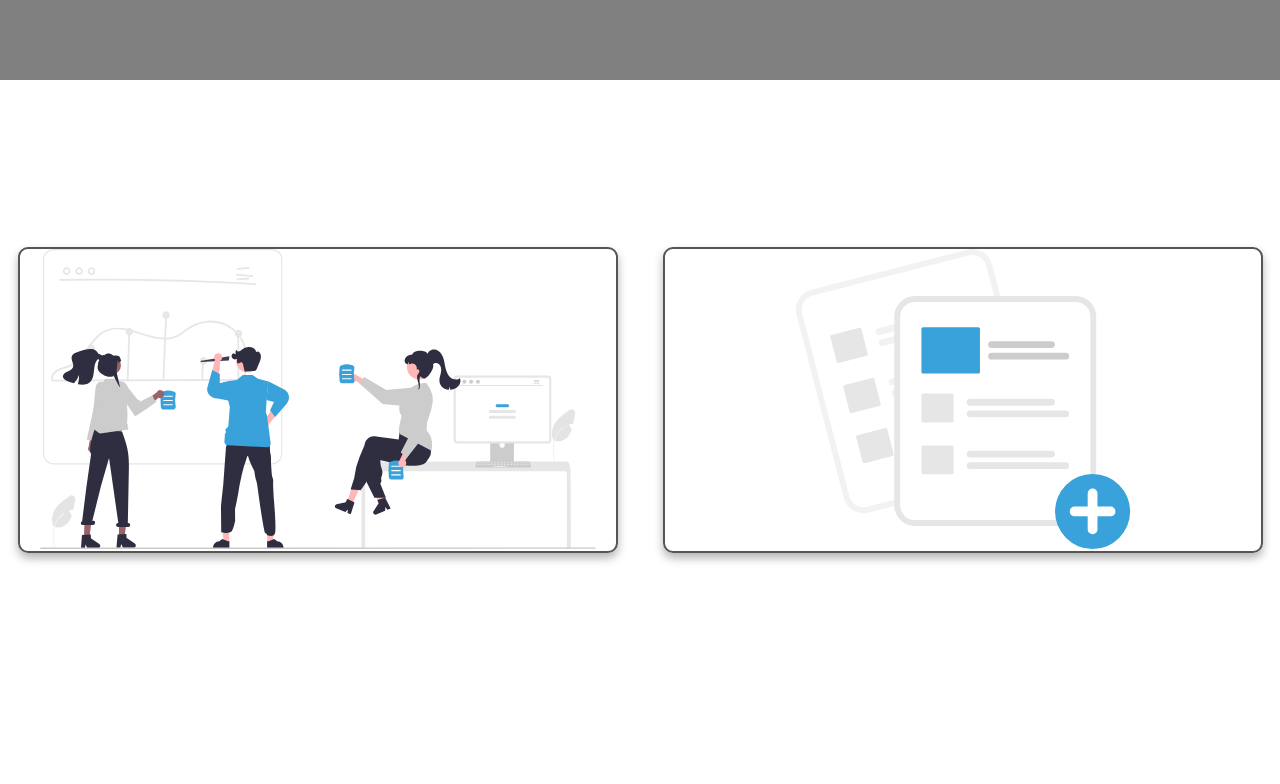
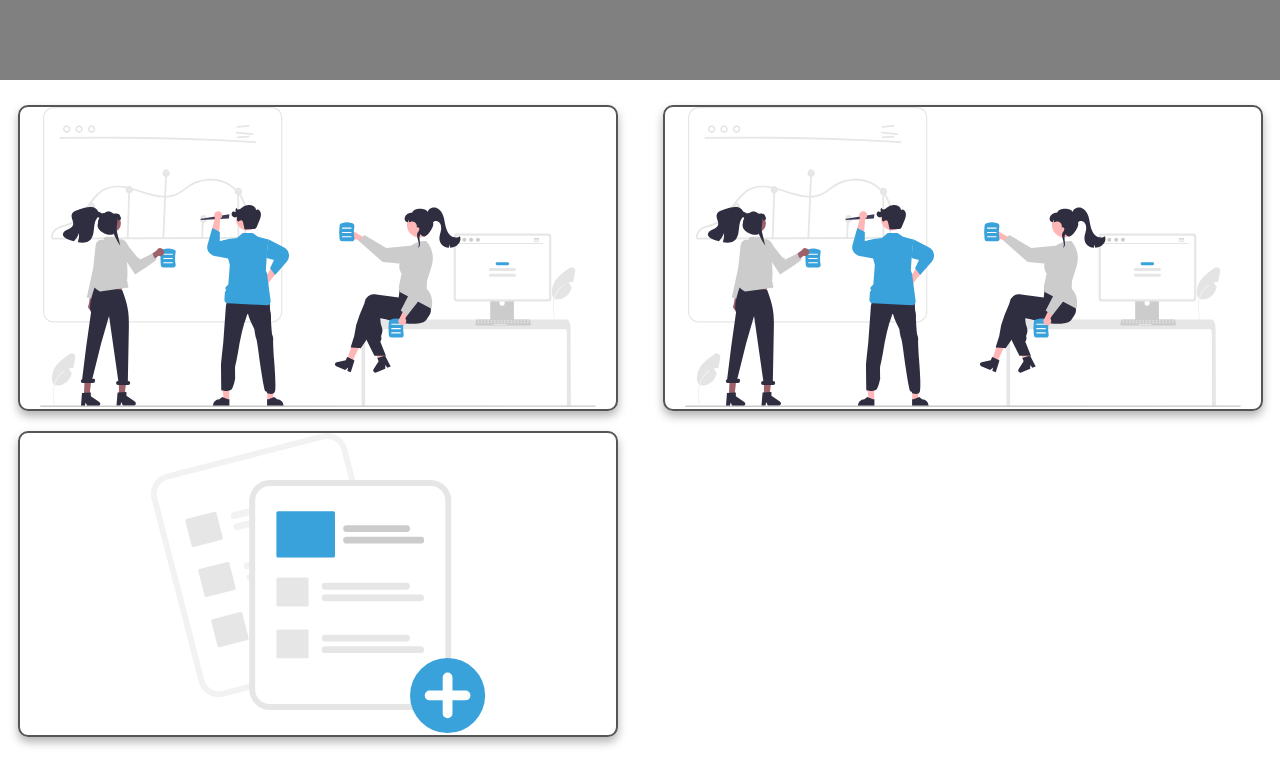
Before and after one commit to nemethdaniel0627/idopont-kezeles, a React (Create React App) app: page /admin in a window 1280 px wide. Shown: the top 784 px of the page. Built offline with nearby package versions, Linux system fonts and the light colour scheme.

Commit message:
Eroforrások létrehozása, szerkesztése Fixes #3

```diff
--- a/src/App.jsx
+++ b/src/App.jsx
@@ -6,12 +6,36 @@ import AdminSzolgaltatas from "./pages/AdminSzolgaltatas";
 import Nav from "./components/Nav"
 
 export default function App() {
+
+  const tempDatas = [
+    {
+      date: {
+        start: new Date("2022-06-01"),
+        end: new Date("2022-06-03")
+      },
+      title: "Tárgyaló 1",
+      regularity: "never"
+    },
+    {
+      date: {
+        start: new Date(),
+        end: new Date()
+      },
+      title: "Tárgyaló 2",
+      regularity: {
+        measre: "week",
+        repeatNumber: 2,
+        days: []
+      }
+    },
+  ]
+
   return (
     <>
       <Nav />
       <Routes>
         <Route path="/" element={<Home />} />
-        <Route path="/admin" element={<AdminSzolgaltatas />} />
+        <Route path="/admin" element={<AdminSzolgaltatas services={tempDatas} />} />
       </Routes>
     </>
   );
--- a/src/components/SzolgTitle.jsx
+++ b/src/components/SzolgTitle.jsx
@@ -4,7 +4,7 @@ import EditIcon from '@mui/icons-material/Edit';
 
 export default function SzolgTitle(props) {
     return (
-        <h3 className="szolg_title">
+        <h3 className="service_title">
             {props.title}
             {props.edit ?
                 <Button onClick={props.onClick} size="large" variant="contained" startIcon={<EditIcon />}>
--- a/src/components/Szolgaltatas.jsx
+++ b/src/components/Szolgaltatas.jsx
@@ -12,18 +12,18 @@ export default function Szolgaltatas(props) {
     }
 
     function editElement() {
-        const editSzolgContainer = document.querySelector(`#editSzolgaltatas_${props.id}`);
+        const editServiceContainer = document.querySelector(`#editService_${props.id}`);
 
-        if (editSzolgContainer) {
-            editSzolgContainer.show();
+        if (editServiceContainer) {
+            editServiceContainer.show();
         }
     }
 
     useEffect(() => {
         const root = document.querySelector(":root");
-        const szolg = document.querySelector("#szolg_1");
-        if (root && szolg) {
-            root.style.setProperty("--modalHeight", `${szolg.clientHeight}px`);
+        const service = document.querySelector("#service_add");
+        if (root && service) {
+            root.style.setProperty("--modalHeight", `${service.clientHeight}px`);
             root.style.setProperty("--editTitleInputWidth", `${props.title.length + 3}ch`);
         }
         // eslint-disable-next-line
@@ -31,11 +31,11 @@ export default function Szolgaltatas(props) {
 
     return (
         <>
-            <div id={props.id} onClick={props.addNew ? editElement : props.isAdmin ? () => { } : openCalendar} className="szolg">
+            <div id={props.id} onClick={props.addNew ? editElement : props.isAdmin ? () => { } : openCalendar} className="service">
                 <SzolgTitle title={props.isAdmin ? "" : props.title} edit={props.isAdmin} onClick={editElement} />
                 {
                     props.addNew ?
-                        <svg className="szolg_add" xmlns="http://www.w3.org/2000/svg" data-name="Layer 1" width="782.04441" height="505.29587" viewBox="0 0 782.04441 701.88002" xmlnsXlink="http://www.w3.org/1999/xlink">
+                        <svg className="service_add" xmlns="http://www.w3.org/2000/svg" data-name="Layer 1" width="782.04441" height="505.29587" viewBox="0 0 782.04441 701.88002" xmlnsXlink="http://www.w3.org/1999/xlink">
                             <path d="M609.48783,100.59015l-25.44631,6.56209L270.53735,187.9987,245.091,194.56079A48.17927,48.17927,0,0,0,210.508,253.17865L320.849,681.05606a48.17924,48.17924,0,0,0,58.61776,34.58317l.06572-.01695,364.26536-93.93675.06572-.01695a48.17923,48.17923,0,0,0,34.58309-58.6178l-110.341-427.87741A48.17928,48.17928,0,0,0,609.48783,100.59015Z" transform="translate(-208.9778 -99.05999)" fill="#f2f2f2" />
                             <path d="M612.94784,114.00532l-30.13945,7.77236L278.68955,200.20385l-30.139,7.77223a34.30949,34.30949,0,0,0-24.6275,41.74308l110.341,427.87741a34.30946,34.30946,0,0,0,41.7431,24.62736l.06572-.01695,364.26536-93.93674.06619-.01707a34.30935,34.30935,0,0,0,24.627-41.7429l-110.341-427.87741A34.30938,34.30938,0,0,0,612.94784,114.00532Z" transform="translate(-208.9778 -99.05999)" fill="#fff" />
                             <path d="M590.19,252.56327,405.917,300.08359a8.01411,8.01411,0,0,1-4.00241-15.52046l184.273-47.52033A8.01412,8.01412,0,0,1,590.19,252.56327Z" transform="translate(-208.9778 -99.05999)" fill="#f2f2f2" />
@@ -62,7 +62,7 @@ export default function Szolgaltatas(props) {
                             <path d="M635.85911,390.6071H506.51316a3.847,3.847,0,0,1-3.84277-3.84277V285.81706a3.847,3.847,0,0,1,3.84277-3.84277H635.85911a3.847,3.847,0,0,1,3.84277,3.84277V386.76433A3.847,3.847,0,0,1,635.85911,390.6071Z" transform="translate(-208.9778 -99.05999)" fill="var(--calendar-blue)" />
                         </svg>
                         :
-                        <svg className="szolg_img" xmlns="http://www.w3.org/2000/svg" data-name="Layer 1" width="936.13137" height="505.29587" viewBox="0 0 936.13137 505.29587" xmlnsXlink="http://www.w3.org/1999/xlink">
+                        <svg className="service_img" xmlns="http://www.w3.org/2000/svg" data-name="Layer 1" width="936.13137" height="505.29587" viewBox="0 0 936.13137 505.29587" xmlnsXlink="http://www.w3.org/1999/xlink">
                             <path d="M191.22942,619.35948l-2.92,14.65c-.22,1.12-.45,2.26-.7,3.39a14.28772,14.28772,0,0,0-7.34.41,68.511,68.511,0,0,1,5.04,8.43c-1.84,5.67-4.54,10.91-9.06,14.7a22.71964,22.71964,0,0,1-21.95,3.86l.13-.58c-4.86-9.43-2.22-21.32,3.82-30.03a58.3846,58.3846,0,0,1,10.85-11.47c4.07995-3.4,8.49-6.45,12.86-9.46A5.99007,5.99007,0,0,1,191.22942,619.35948Z" transform="translate(-131.93432 -197.35206)" fill="#e4e4e4" />
                             <path id="b311a411-101b-4365-a37b-2cdfec47a637-2482" data-name="a4b268fa-75d0-4ac1-9d87-14bdca948464-2189" d="M155.33929,700.04932c-1.229-8.953-2.493-18.02-1.631-27.069.766-8.036,3.217-15.885,8.209-22.321a37.13173,37.13173,0,0,1,9.527-8.633c.953-.6,1.829.909.881,1.507a35.29987,35.29987,0,0,0-13.963,16.847c-3.04,7.732-3.528,16.161-3,24.374.317,4.967.988,9.9,1.665,14.83a.9.9,0,0,1-.61,1.074.878.878,0,0,1-1.074-.61Z" transform="translate(-131.93432 -197.35206)" fill="#f2f2f2" />
                             <path d="M165.88665,250.986q64.2559-1.1173,128.52565-.321,64.26043.801,128.47773,3.52415,36.035,1.5282,72.04082,3.66151c1.92853.11411,1.92189-2.88628,0-3q-64.15339-3.79623-128.40043-5.6811-64.23792-1.8798-128.51292-1.83728-36.06741.024-72.13085.65375c-1.92833.03353-1.93442,3.03363,0,3Z" transform="translate(-131.93432 -197.35206)" fill="#e6e6e6" />
@@ -220,7 +220,7 @@ export default function Szolgaltatas(props) {
                 }
 
             </div>
-            <EditSzolgaltatas id={props.id} title={props.title} open={setElementOpen} />
+            <EditSzolgaltatas serviceDatas={props.serviceDatas} id={props.id} title={props.title} open={setElementOpen} />
         </>
     )
 }
--- a/src/pages/AdminSzolgaltatas.jsx
+++ b/src/pages/AdminSzolgaltatas.jsx
@@ -1,12 +1,16 @@
 import React from "react";
 import Szolgaltatas from "../components/Szolgaltatas";
 
-export default function AdminSzolgaltatas() {
+export default function AdminSzolgaltatas(props) {
 
     return (
-        <div className="admin-szolg">
-            <Szolgaltatas id="szolg_1" title="Tárgyaló foglalás" isAdmin={true} />
-            <Szolgaltatas id="szolg_add" title="Erőforrás neve" isAdmin={true} addNew={true} />
+        <div className="admin-service">
+            {
+                props.services.map((item, index) => {
+                    return <Szolgaltatas key={""} id={`service_${index}`} title={item.title} isAdmin={true} serviceDatas={item} />
+                })
+            }
+            <Szolgaltatas id="service_add" title="Erőforrás neve" isAdmin={true} addNew={true} />
         </div>
     )
 }
--- a/src/scss/adminSzolg.scss
+++ b/src/scss/adminSzolg.scss
@@ -1,14 +1,11 @@
-.admin-szolg {
-    position: absolute;
-    top: 50%;
-    left: 50%;
-    transform: translate(-50%, -50%);
+.admin-service {
     display: grid;
     column-gap: 1rem;
     row-gap: 2rem;
     grid-template-columns: repeat(auto-fit, minmax(60rem, 1fr));
-    width: 100vw;
+    max-width: 100vw;
     justify-items: center;
+    margin-top: 2.5rem;
 
     @media only screen and (max-width: 1100px) {
         grid-template-columns: repeat(auto-fit, minmax(50rem, 1fr));
--- a/src/scss/animations.scss
+++ b/src/scss/animations.scss
@@ -34,7 +34,7 @@
     }
 }
 
-@keyframes editSzolgOpen {
+@keyframes editServiceOpen {
     from {
         transform: translate(-50%, -50%);
         opacity: 0;
@@ -45,7 +45,7 @@
     }
 }
 
-@keyframes editSzolgClose {
+@keyframes editServiceClose {
     from {
         transform: translate(-50%, -50%) scale(1.5);
         opacity: 1;
--- a/src/scss/editSzolg.scss
+++ b/src/scss/editSzolg.scss
@@ -1,6 +1,6 @@
-.editSzolg {
+.editService {
     width: 60rem;
-    position: absolute;
+    position: fixed;
     top: 50%;
     left: 50%;
     transform: translate(-50%, -50%);
@@ -13,6 +13,27 @@
     padding: 1rem;
     gap: 1rem;
     z-index: 1;
+    overflow-x: hidden;
+    overflow-y: auto;
+
+    &::-webkit-scrollbar {
+        width: 15px;
+        padding: 10px;
+    }
+    &::-webkit-scrollbar-track {
+        box-shadow: inset 0 0 10px 10px var(--calendar-grey);
+        border: solid 3px transparent;
+    }
+    &::-webkit-scrollbar-thumb {
+        border-top: solid 4px transparent;
+        border-bottom: solid 4px transparent;
+        border-right: solid 4px transparent;
+        border-left: solid 4px transparent;
+        box-shadow: inset 0 0 5px 5px var(--calendar-dark);
+    }
+    &::-webkit-scrollbar-thumb:hover {
+        box-shadow: inset 0 0 5px 5px var(--calendar-dark);
+    }
 
     & &_close {
         position: absolute;
@@ -25,7 +46,7 @@
     }
 
     &[open] {
-        animation: editSzolgOpen 0.5s ease-out forwards;
+        animation: editServiceOpen 0.5s ease-out forwards;
         display: flex;
         flex-direction: column;
         grid-template-columns: repeat(2, 1fr);
@@ -33,7 +54,7 @@
     }
 
     &[closing] {
-        animation: editSzolgClose 0.5s ease-out forwards;
+        animation: editServiceClose 0.5s ease-out forwards;
     }
 
     &_title,
@@ -159,7 +180,7 @@
     }
 
     .MuiSelect-select,
-    .editSzolg_repeat-container .MuiFilledInput-input {
+    .editService_repeat-container .MuiFilledInput-input {
         padding-top: 1rem;
     }
 
--- a/src/scss/nav.scss
+++ b/src/scss/nav.scss
@@ -2,7 +2,4 @@ nav {
     background: gray;
     width: 100%;
     height: 10vh;
-    position: absolute;
-    top: 0;
-    left: 0;
 }
--- a/src/scss/szolg.scss
+++ b/src/scss/szolg.scss
@@ -1,4 +1,4 @@
-.szolg {
+.service {
     position: relative;
     border: 2px solid #555;
     border-radius: 10px;
```
Also changed, not shown: src/layouts/EditSzolgaltatas.jsx (+30 -23 lines).
